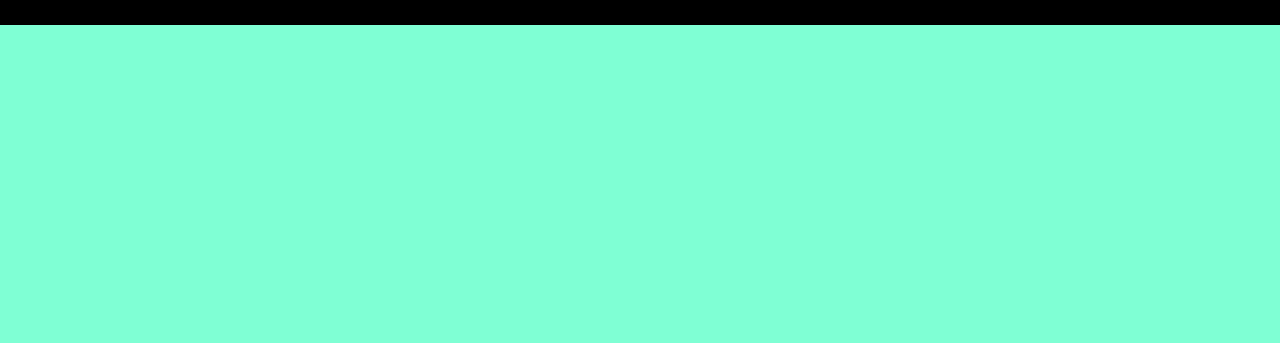
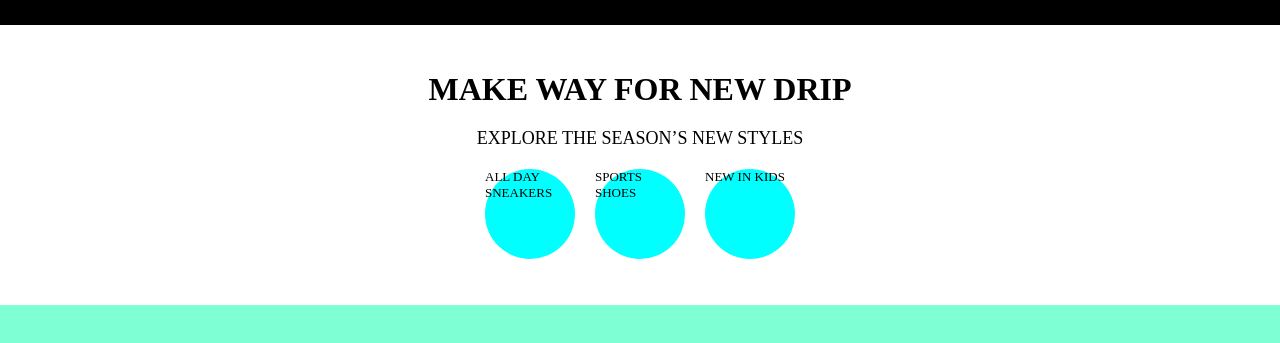
Before and after one commit to abhijithpr123/Week_2, a plain HTML site: page index.html in a window 1280 px wide. Shown: the part 115-458 px from the top of the page. Drawn offline with Linux system fonts and the light colour scheme.

Commit message:
complete 40% work

```diff
--- a/index.html
+++ b/index.html
@@ -27,6 +27,15 @@
             </div>
             <div class="navicons">agsgu</div>
         </div>
+        <div class="content">
+            <h1>MAKE WAY FOR NEW DRIP</h1>
+            <p>EXPLORE THE SEASON’S NEW STYLES</p>
+            <div class="rcontent">
+                <div class="rc"><p>ALL DAY SNEAKERS</p></div>
+                <div class="rc"><p>SPORTS SHOES</p></div>
+                <div class="rc"><p>NEW IN KIDS</p></div>
+            </div>
+        </div>
     </div>
 </body>
 </html>
--- a/style.css
+++ b/style.css
@@ -14,6 +14,7 @@
     width: 100%;
     justify-content: center;
     align-items: center;
+    /* position: sticky; */
 }
 .navmain{
     display: flex;
@@ -21,6 +22,8 @@
     width: 100%;
     height: 100px;
     background-color: black;
+    /* position:absolute; */
+    /* top: 0%; */
     /* background-color: aqua */
 }
 .categories{
@@ -45,3 +48,34 @@
     color: white;
     font-weight: bolder;
 }
+.content{
+    height: 35vh;
+    width: 100%;
+    display: flex;
+    flex-direction: column;
+    background-color: white;
+    justify-content: center;
+    align-items: center;
+    gap: 20px;
+}
+.content p{
+    font-weight: 20px;
+    font-size: large;
+}
+.rcontent{
+    display: flex;
+    gap: 20px;
+    justify-content: center;
+    align-items: center;
+}
+.rc{
+    width: 90px;
+    height: 90px;
+    background-color: aqua;
+    border-radius: 50%;
+    border: thin black;
+}
+.rc p{
+    font-size: small;
+    position: r;
+}
```
